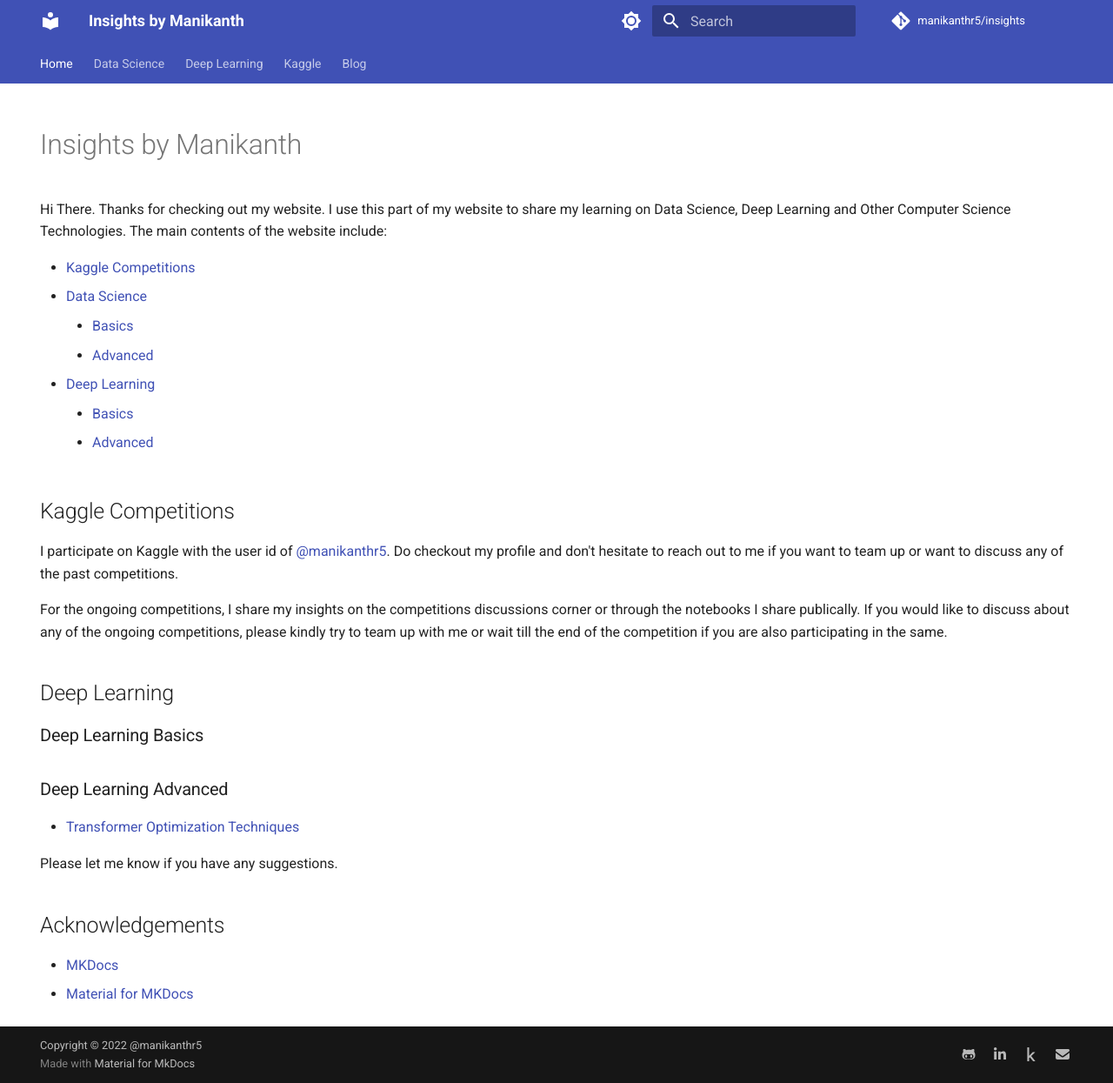
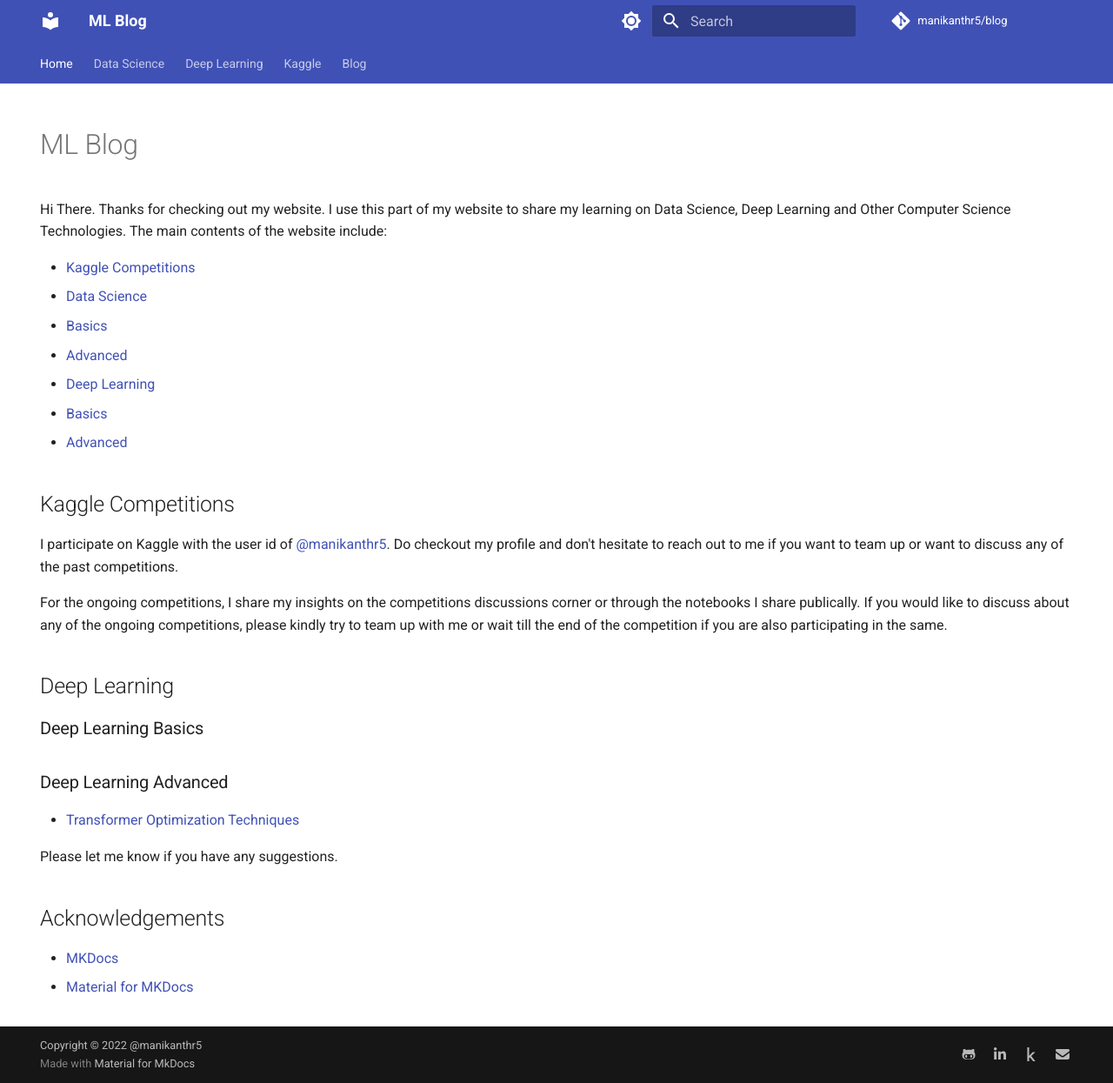
Before and after one commit to manikanthr5/manikanthr5.github.io, an MkDocs documentation site: the page built from docs/index.md, in a window 1280 px wide and 1245 px high. Shown: the whole window at 87% size. Built offline with MkDocs 1.6.1 and Material for MkDocs 9.7.7, drawn with Linux system fonts in a browser that asks for light colours; comment, search, counter and statistics services are not loaded.

Commit message:
update repo name to blog

```diff
--- a/docs/index.md
+++ b/docs/index.md
@@ -5,18 +5,20 @@
   - toc
 ---
 
-# Insights by Manikanth
+# ML Blog
+
 Hi There. Thanks for checking out my website. I use this part of my website to share my learning on Data Science, Deep Learning and Other Computer Science Technologies. The main contents of the website include:
 
-- [Kaggle Competitions](/insights/kaggle/)
-- [Data Science](/insights/data-science/)
-    * [Basics](/insights/data-science/basics/)
-    * [Advanced](/insights/data-science/advanced/)
-- [Deep Learning](/insights/deep-learning/)
-    * [Basics](/insights/deep-learning/basics/)
-    * [Advanced](/insights/deep-learning/advanced/)
+- [Kaggle Competitions](/blog/kaggle/)
+- [Data Science](/blog/data-science/)
+  - [Basics](/blog/data-science/basics/)
+  - [Advanced](/blog/data-science/advanced/)
+- [Deep Learning](/blog/deep-learning/)
+  - [Basics](/blog/deep-learning/basics/)
+  - [Advanced](/blog/deep-learning/advanced/)
 
 ## Kaggle Competitions
+
 I participate on Kaggle with the user id of <a href="https://kaggle.com/manikanthr5/" target="_blank" label="Manikanth Reddy on Kaggle">@manikanthr5</a>. Do checkout my profile and don't hesitate to reach out to me if you want to team up or want to discuss any of the past competitions.
 
 For the ongoing competitions, I share my insights on the competitions discussions corner or through the notebooks I share publically. If you would like to discuss about any of the ongoing competitions, please kindly try to team up with me or wait till the end of the competition if you are also participating in the same.
@@ -25,13 +27,13 @@
 
 ### Deep Learning Basics
 
+### Deep Learning Advanced
 
-### Deep Learning Advanced
-- [Transformer Optimization Techniques](/insights/deep-learning/advanced/transformer-optimization-techniques/)
-
+- [Transformer Optimization Techniques](/blog/deep-learning/advanced/transformer-optimization-techniques/)
 
 Please let me know if you have any suggestions.
 
 ## Acknowledgements
+
 - <a href="https://www.mkdocs.org/" target="_blank" title="MKDocs">MKDocs</a>
 - <a href="https://squidfunk.github.io/mkdocs-material/" target="_blank" title="Material for MKDocs">Material for MKDocs</a>
--- a/mkdocs.yml
+++ b/mkdocs.yml
@@ -53,13 +53,13 @@
       permalink: true
       toc_depth: 3
 
-site_name: Insights by Manikanth
-site_url: https://manikanthr5.github.io/insights/
+site_name: ML Blog
+site_url: https://manikanthr5.github.io/blog/
 copyright: Copyright &copy; 2022 @manikanthr5
 
 # Repository
-repo_name: manikanthr5/insights
-repo_url: https://github.com/manikanthr5/insights
+repo_name: manikanthr5/blog
+repo_url: https://github.com/manikanthr5/blog
 edit_uri: ""
 
 extra:
--- a/overrides/partials/comments.html
+++ b/overrides/partials/comments.html
@@ -1,7 +1,7 @@
 {% if page.meta.comments %}
   <h2 id="__comments">{{ lang.t("meta.comments") }}</h2>
   <script src="https://giscus.app/client.js"
-    data-repo="manikanthr5/insights"
+    data-repo="manikanthr5/blog"
     data-repo-id="R_kgDOIHUivA"
     data-category="[ENTER CATEGORY NAME HERE]"
     data-category-id="[ENTER CATEGORY ID HERE]"
```
Also changed, not shown: README.md (+5 -2 lines).
